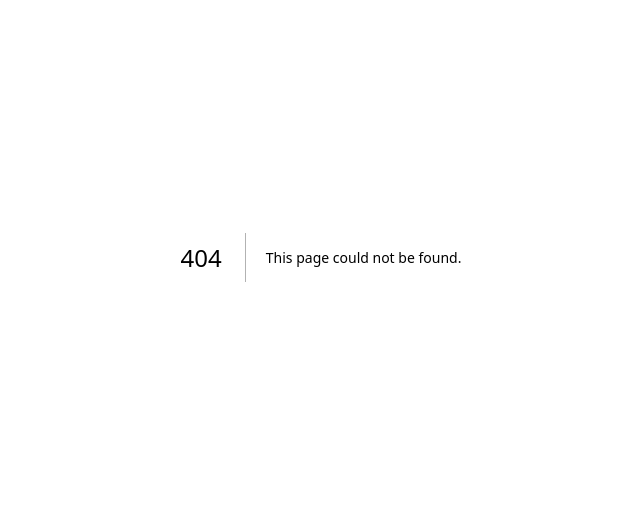
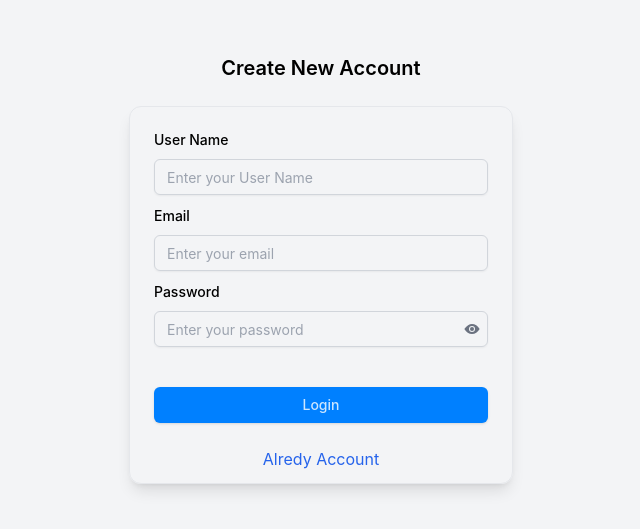
Before and after one commit to afaq000/VideoTao, a Next.js app: page /signup in a window 1280 px wide. Before the commit this address had no page. Shown: the part 143-672 px from the top of the page, without its empty margins (319-959 px from the left). Built offline with nearby package versions, Linux system fonts and the light colour scheme.

Commit message:
Desgin login and sign up pages

```diff
--- a/package.json
+++ b/package.json
@@ -9,6 +9,7 @@
     "lint": "next lint"
   },
   "dependencies": {
+    "@radix-ui/react-label": "^2.1.0",
     "@radix-ui/react-slot": "^1.1.0",
     "@shadcn/ui": "^0.0.4",
     "autoprefixer": "^10.4.20",
@@ -16,8 +17,9 @@
     "clsx": "^2.1.1",
     "lucide-react": "^0.456.0",
     "next": "15.0.3",
-    "react": "19.0.0-rc-66855b96-20241106",
-    "react-dom": "19.0.0-rc-66855b96-20241106",
+    "react": "^18.3.1",
+    "react-dom": "^18.3.1",
+    "react-icons": "^5.3.0",
     "tailwind-merge": "^2.5.4",
     "tailwindcss-animate": "^1.0.7"
   },
--- a/src/components/PlanCard.tsx
+++ b/src/components/PlanCard.tsx
@@ -31,7 +31,7 @@ const PlanCard: React.FC<PlanCardProps> = ({
   annualPrice,
 }) => {
   return (
-    <Card className="w-full rounded-2xl border-[2px] border-gray-200 bg-white ">
+    <Card className="w-full rounded-lg border-[2px] border-gray-200 bg-white ">
       <div className="w-full flex justify-between">
         <div className="h-7" />
 
@@ -81,16 +81,16 @@ const PlanCard: React.FC<PlanCardProps> = ({
           {isMiddleCard ? (
             <Link href={"/"}>
               <Button
-                variant="selectPlan"
-                className="min-w-[100px] mt-4 h-12 w-full text-lg bg-[#7c3aed] text-white"
+                variant={"default"}
+                className="min-w-[100px] mt-4 h-12 w-full text-lg border bg-[#7c3aed] text-white"
               >
                 Choose plan
               </Button>
             </Link>
           ) : (
             <Button
-              variant="selectPlan"
-              className="min-w-[100px] mt-4 h-12 w-full text-lg text-[#7c3aed]"
+              variant="default"
+              className="min-w-[100px] mt-4 h-12 w-full text-lg border bg-white shadow-md border-[#c1a5f2] text-[#7c3aed]"
             >
               Choose plan
             </Button>
--- a/src/components/ui/button.tsx
+++ b/src/components/ui/button.tsx
@@ -10,7 +10,7 @@ const buttonVariants = cva(
     variants: {
       variant: {
         default:
-          "bg-primary text-primary-foreground shadow hover:bg-primary/90",
+          "bg-primary text-primary-foreground shadow ",
         destructive:
           "bg-destructive text-destructive-foreground shadow-sm hover:bg-destructive/90",
         outline:
@@ -20,7 +20,7 @@ const buttonVariants = cva(
         ghost: "hover:bg-accent hover:text-accent-foreground",
         link: "text-primary underline-offset-4 hover:underline",
         active:
-          "bg-primary text-primary-foreground ",
+          "text-gray-700 rounded-full text-xs",
           selectPlan:
           "bg-primary text-primary-foreground border-[1.5px] rounded-xl border-[#e1dafe] ",
       },
--- /dev/null
+++ b/src/components/ui/input.tsx
@@ -0,0 +1,22 @@
+import * as React from "react"
+
+import { cn } from "@/lib/utils"
+
+const Input = React.forwardRef<HTMLInputElement, React.ComponentProps<"input">>(
+  ({ className, type, ...props }, ref) => {
+    return (
+      <input
+        type={type}
+        className={cn(
+          "flex h-9 w-full rounded-md border border-input bg-transparent px-3 py-1 text-base shadow-sm transition-colors file:border-0 file:bg-transparent file:text-sm file:font-medium file:text-foreground placeholder:text-muted-foreground focus-visible:outline-none focus-visible:ring-1 focus-visible:ring-ring disabled:cursor-not-allowed disabled:opacity-50 md:text-sm",
+          className
+        )}
+        ref={ref}
+        {...props}
+      />
+    )
+  }
+)
+Input.displayName = "Input"
+
+export { Input }
--- /dev/null
+++ b/src/components/ui/label.tsx
@@ -0,0 +1,24 @@
+import * as React from "react"
+import * as LabelPrimitive from "@radix-ui/react-label"
+import { cva, type VariantProps } from "class-variance-authority"
+
+import { cn } from "@/lib/utils"
+
+const labelVariants = cva(
+  "text-sm font-medium leading-none peer-disabled:cursor-not-allowed peer-disabled:opacity-70"
+)
+
+const Label = React.forwardRef<
+  React.ElementRef<typeof LabelPrimitive.Root>,
+  React.ComponentPropsWithoutRef<typeof LabelPrimitive.Root> &
+    VariantProps<typeof labelVariants>
+>(({ className, ...props }, ref) => (
+  <LabelPrimitive.Root
+    ref={ref}
+    className={cn(labelVariants(), className)}
+    {...props}
+  />
+))
+Label.displayName = LabelPrimitive.Root.displayName
+
+export { Label }
--- a/src/pages/index.tsx
+++ b/src/pages/index.tsx
@@ -235,7 +235,7 @@ function Index() {
             onClick={() => setActivePlan("monthly")}
             className={
               activePlan === "monthly"
-                ? "bg-white text-xs text-primary-foreground rounded-full px-10"
+                ? "bg-white text-xs  px-10"
                 : "text-gray-400 text-xs"
             }
           >
@@ -246,7 +246,7 @@ function Index() {
             onClick={() => setActivePlan("annual")}
             className={
               activePlan === "annual"
-                ? "bg-white text-xs text-primary-foreground rounded-full px-10"
+                ? "bg-white text-xs  rounded-full px-10"
                 : "text-gray-400 text-xs"
             }
           >
@@ -254,7 +254,7 @@ function Index() {
             <span
               className={
                 activePlan === "annual"
-                  ? "bg-white text-xs text-primary-foreground text-[10px]"
+                  ? "bg-white text-xs text-[10px]"
                   : "text-gray-400  text-[10px]"
               }
             >
--- /dev/null
+++ b/src/pages/login/index.tsx
@@ -0,0 +1,85 @@
+// src/pages/LoginPage.tsx
+import { Button } from '@/components/ui/button';
+import { Card, CardContent, CardFooter, CardHeader } from '@/components/ui/card';
+import { Input } from '@/components/ui/input';
+import { Label } from '@/components/ui/label';
+import Link from 'next/link';
+import { useState } from 'react';
+import { IoEye, IoEyeOff } from 'react-icons/io5';
+
+const LoginPage = () => {
+  const [email, setEmail] = useState('');
+  const [password, setPassword] = useState('');
+  const [passwordVisible, setPasswordVisible] = useState(false);
+
+  const handlePasswordVisibilityToggle = () => {
+    setPasswordVisible(!passwordVisible);
+  };
+
+  const handleLogin = () => {
+    console.log('Logging in with:', { email, password });
+  };
+
+  return (
+    <div className="flex flex-col items-center justify-center min-h-screen bg-gray-100">
+        <CardHeader>
+          <h2 className="text-xl font-semibold text-center">Login</h2>
+        </CardHeader>
+      <Card className="w-96 shadow-lg mt-3">
+
+
+        <CardContent>
+          <div className="space-y-2">
+            <div>
+              <Label htmlFor="email">Email</Label>
+              <Input
+                id="email"
+                type="email"
+                value={email}
+                onChange={(e) => setEmail(e.target.value)}
+                placeholder="Enter your email"
+                className="w-full mt-2 border border-gray-300"
+              />
+            </div>
+
+            <div>
+              <Label htmlFor="password">Password</Label>
+              <div className="relative">
+                <Input
+                  id="password"
+                  type={passwordVisible ? 'text' : 'password'}
+                  value={password}
+                  onChange={(e) => setPassword(e.target.value)}
+                  placeholder="Enter your password"
+                  className="w-full mt-2 pr-10 border-gray-300"
+                />
+                <button
+                  type="button"
+                  onClick={handlePasswordVisibilityToggle}
+                  className="absolute inset-y-0 right-2 flex items-center text-gray-500"
+                >
+                  {passwordVisible ? <IoEyeOff /> : <IoEye />}
+                </button>
+              </div>
+            </div>
+          </div>
+        </CardContent>
+
+        <CardFooter>
+          <Button variant={"default"} onClick={handleLogin} className="w-full mt-4">Login</Button>
+        </CardFooter>
+
+        <div className='flex justify-center pb-3'>
+        <Link href={"/signup"}>
+        <p className='text-blue-600 hover:underline'>
+            Creat Account</p></Link>
+        </div>
+
+      </Card>
+
+
+    </div>
+  );
+};
+
+export default LoginPage;
--- /dev/null
+++ b/src/pages/signup/index.tsx
@@ -0,0 +1,98 @@
+// src/pages/LoginPage.tsx
+import { Button } from '@/components/ui/button';
+import { Card, CardContent, CardFooter, CardHeader } from '@/components/ui/card';
+import { Input } from '@/components/ui/input';
+import { Label } from '@/components/ui/label';
+import Link from 'next/link';
+import { useState } from 'react';
+import { IoEye, IoEyeOff } from 'react-icons/io5';
+
+const SignUpPage = () => {
+  const [email, setEmail] = useState('');
+  const [password, setPassword] = useState('');
+  const [passwordVisible, setPasswordVisible] = useState(false);
+
+  const handlePasswordVisibilityToggle = () => {
+    setPasswordVisible(!passwordVisible);
+  };
+
+  const handleLogin = () => {
+    console.log('Logging in with:', { email, password });
+  };
+
+  return (
+    <div className="flex flex-col items-center justify-center min-h-screen bg-gray-100">
+        <CardHeader>
+          <h2 className="text-xl font-semibold text-center">Create New Account</h2>
+        </CardHeader>
+      <Card className="w-96 shadow-lg">
+
+
+        <CardContent>
+          <div className="space-y-2">
+
+          <div className='mt-5'>
+              <Label htmlFor="name">User Name</Label>
+              <Input
+                id="name"
+                type="name"
+                value={email}
+                onChange={(e) => setEmail(e.target.value)}
+                placeholder="Enter your User Name"
+                className="w-full mt-2 border border-gray-300 placeholder:text-gray-400"
+              />
+            </div>
+
+            <div>
+              <Label htmlFor="email">Email</Label>
+              <Input
+                id="email"
+                type="email"
+                value={email}
+                onChange={(e) => setEmail(e.target.value)}
+                placeholder="Enter your email"
+                className="w-full mt-2 border border-gray-300 placeholder:text-gray-400"
+              />
+            </div>
+
+            <div>
+              <Label htmlFor="password">Password</Label>
+              <div className="relative">
+                <Input
+                  id="password"
+                  type={passwordVisible ? 'text' : 'password'}
+                  value={password}
+                  onChange={(e) => setPassword(e.target.value)}
+                  placeholder="Enter your password"
+                  className="w-full mt-2 pr-10 border-gray-300 placeholder:text-gray-400"
+                />
+                <button
+                  type="button"
+                  onClick={handlePasswordVisibilityToggle}
+                  className="absolute inset-y-0 right-2 flex items-center text-gray-500"
+                >
+                  {passwordVisible ? <IoEyeOff /> : <IoEye />}
+                </button>
+              </div>
+            </div>
+          </div>
+        </CardContent>
+
+        <CardFooter>
+          <Button variant={"default"} onClick={handleLogin} className="w-full mt-4">Login</Button>
+        </CardFooter>
+
+        <div className='flex justify-center pb-3'>
+        <Link href={"/login"}>
+        <p className='text-blue-600 hover:underline'>
+            Alredy Account</p></Link>
+        </div>
+
+      </Card>
+
+
+    </div>
+  );
+};
+
+export default SignUpPage;
--- a/src/styles/globals.css
+++ b/src/styles/globals.css
@@ -3,57 +3,24 @@
 @tailwind utilities;
 
 
-/* Add these custom font feature settings in your globals.css or tailwind.css file */
-/* @layer utilities {
-    .font-dlig {
-      font-feature-settings: "dlig" 1;
-    }
 
-    .font-ss07 {
-      font-feature-settings: "ss07" 1;
-    }
+:root {
+  /* Define primary color scheme */
+  --primary: 210, 100%, 50%; /* Example primary color */
+  --primary-foreground: 210, 100%, 90%; /* Light foreground color for primary */
 
-    .font-ss03 {
-      font-feature-settings: "ss03" 1;
-    }
+  /* Define secondary color scheme */
+  --secondary: 120, 100%, 40%; /* Example secondary color */
+  --secondary-foreground: 120, 100%, 80%; /* Light foreground color for secondary */
 
-    .font-cv01 {
-      font-feature-settings: "cv01" 1;
-    }
+  /* Define other colors */
+  --muted: 200, 10%, 60%; /* Muted color */
+  --accent: 50, 100%, 60%; /* Accent color */
+  --destructive: 0, 100%, 50%; /* Destructive color */
+  --background: 0, 0%, 100%; /* Background color */
+  --foreground: 0, 0%, 0%; /* Foreground color */
 
-    .font-cv03 {
-      font-feature-settings: "cv03" 1;
-    }
-
-    .font-cv04 {
-      font-feature-settings: "cv04" 1;
-    }
-
-    .font-cv05 {
-      font-feature-settings: "cv05" 1;
-    }
-
-    .font-cv08 {
-      font-feature-settings: "cv08" 1;
-    }
-
-    .font-cv09 {
-      font-feature-settings: "cv09" 1;
-    }
-
-    .font-cv11 {
-      font-feature-settings: "cv11" 1;
-    }
-
-    .font-cv12 {
-      font-feature-settings: "cv12" 1;
-    }
-
-    .font-cv13 {
-      font-feature-settings: "cv13" 1;
-    }
-
-    .font-zero {
-      font-feature-settings: "zero" 1;
-    }
-  } */
+  /* Optionally, you can define a darker mode set */
+  --background-dark: 0, 0%, 10%; /* Dark background */
+  --foreground-dark: 0, 0%, 90%; /* Dark foreground */
+}
--- a/tailwind.config.ts
+++ b/tailwind.config.ts
@@ -70,11 +70,11 @@ export default {
   				'5': 'hsl(var(--chart-5))'
   			}
   		},
-  		borderRadius: {
-  			lg: 'var(--radius)',
-  			md: 'calc(var(--radius) - 2px)',
-  			sm: 'calc(var(--radius) - 4px)'
-  		}
+  		// borderRadius: {
+  		// 	lg: 'var(--radius)',
+  		// 	md: 'calc(var(--radius) - 2px)',
+  		// 	sm: 'calc(var(--radius) - 4px)'
+  		// }
   	}
   },
   plugins: [require("tailwindcss-animate")],
```
Also changed, not shown: 1 other file (tests, documents, lock files or other folders).
